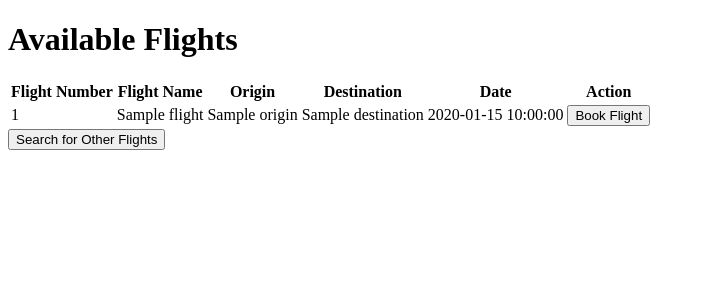
After one commit to vaitheeshwarij14/AI_Flight_booking, a Flask app: template stay_with_AI/templates/flight_details.html in a window 1280 px wide. The commit adds this page. Shown: the top 300 px of the page, without its empty margins (0-705 px from the left). Run offline with Flask 3, Linux system fonts and the light colour scheme; the template is opened without the code that fills it: most values are stand-ins (such as "Sample title", 1, 10 or a date in 2020).

Commit message:
details listed book now done

```diff
--- a/stay_with_AI/app.py
+++ b/stay_with_AI/app.py
@@ -1,12 +1,35 @@
-from flask import Flask, render_template, request, redirect, url_for, flash, session
-import sqlite3  # Make sure to import sqlite3
+from flask import Flask, render_template, request, redirect, url_for, flash, session, jsonify
+import sqlite3  # Importing sqlite3
+import requests
+import json
 
 app = Flask(__name__)
 app.secret_key = 'supersecretkey'
 
+FLIGHT_API_URL = 'https://19f1ebba-6edd-4769-a073-c18e12532cd1.mock.pstmn.io/flights'
+
 def get_db():
     conn = sqlite3.connect('users.db')
     return conn
+
+# Ensure that the 'bookings' table exists
+def create_tables():
+    conn = get_db()
+    cursor = conn.cursor()
+    cursor.execute('''
+        CREATE TABLE IF NOT EXISTS bookings (
+            id INTEGER PRIMARY KEY AUTOINCREMENT,
+            user_id INTEGER,
+            flight_number TEXT,
+            flight_name TEXT,
+            origin TEXT,
+            destination TEXT,
+            date TEXT,
+            FOREIGN KEY (user_id) REFERENCES users(id)
+        )
+    ''')
+    conn.commit()
+    conn.close()
 
 @app.route('/', methods=['GET', 'POST'])
 def login():
@@ -53,5 +76,95 @@ def logout():
     session.pop('user', None)
     return redirect(url_for('login'))
 
+@app.route('/fetch_flights', methods=['POST'])
+def fetch_flights():
+    data = request.json
+    origin = data.get('origin')
+    destination = data.get('destination')
+
+    # Debugging: Print origin and destination
+    print(f"Origin: {origin}, Destination: {destination}")
+
+    # Fetch flights from Mockaroo API
+    response = requests.get(FLIGHT_API_URL)
+
+    # Debugging: Print the status code and response
+    print(f"API Status Code: {response.status_code}")
+    if response.status_code == 200:
+        flights = response.json()
+        # Debugging: Print received flight data
+        print("Flight Data from API:", flights)
+
+        # Filter flights based on origin and destination
+        filtered_flights = [flight for flight in flights if flight['origin'].lower() == origin.lower() and flight['destination'].lower() == destination.lower()]
+
+        # Debugging: Print filtered flights
+        print("Filtered Flights:", filtered_flights)
+
+        # Return filtered flights if available, else return empty list
+        return jsonify({'flights': filtered_flights})
+    else:
+        return jsonify({'error': 'Error fetching flight details'}), 500
+
+# Booking route: Stores the booking into the database
+@app.route('/book_flight', methods=['POST'])
+def book_flight():
+    if 'user' not in session:
+        return redirect(url_for('login'))
+
+    flight_data = request.json
+
+    # Get user ID from the database
+    conn = get_db()
+    cursor = conn.cursor()
+    cursor.execute("SELECT id FROM users WHERE email=? OR username=?", (session['user'], session['user']))
+    user_id = cursor.fetchone()[0]
+
+    # Insert booking into the database
+    cursor.execute('''
+        INSERT INTO bookings (user_id, flight_number, flight_name, origin, destination, date)
+        VALUES (?, ?, ?, ?, ?, ?)
+    ''', (
+        user_id,
+        flight_data['flight_number'],
+        flight_data['flight_name'],
+        flight_data['origin'],
+        flight_data['destination'],
+        flight_data['date']
+    ))
+
+    conn.commit()
+    booking_id = cursor.lastrowid
+    conn.close()
+
+    # Redirect to confirmation page with booking ID
+    return jsonify({'booking_id': booking_id})
+
+# Booking confirmation route
+@app.route('/booking_confirmation/<int:booking_id>')
+def booking_confirmation(booking_id):
+    if 'user' not in session:
+        return redirect(url_for('login'))
+
+    # Fetch booking details from the database
+    conn = get_db()
+    cursor = conn.cursor()
+    cursor.execute('''
+        SELECT b.flight_number, b.flight_name, b.origin, b.destination, b.date, u.username
+        FROM bookings b
+        JOIN users u ON b.user_id = u.id
+        WHERE b.id = ?
+    ''', (booking_id,))
+    booking = cursor.fetchone()
+    conn.close()
+
+    if not booking:
+        flash("Invalid booking ID.")
+        return redirect(url_for('index'))
+
+    # Pass booking details to the confirmation template
+    return render_template('booking_confirmation.html', booking=booking)
+
 if __name__ == '__main__':
+    create_tables()  # Ensure tables are created when the app starts
     app.run(debug=True)
--- /dev/null
+++ b/stay_with_AI/templates/flight_details.html
@@ -0,0 +1,51 @@
+<!DOCTYPE html>
+<html lang="en">
+<head>
+    <meta charset="UTF-8">
+    <meta name="viewport" content="width=device-width, initial-scale=1.0">
+    <title>Flight Details</title>
+</head>
+<body>
+    <h1>Available Flights</h1>
+    <table>
+        <tr>
+            <th>Flight Number</th>
+            <th>Flight Name</th>
+            <th>Origin</th>
+            <th>Destination</th>
+            <th>Date</th>
+            <th>Action</th>
+        </tr>
+        {% for flight in flights %}
+        <tr>
+            <td>{{ flight.flight_number }}</td>
+            <td>{{ flight.flight_name }}</td>
+            <td>{{ flight.origin }}</td>
+            <td>{{ flight.destination }}</td>
+            <td>{{ flight.date }}</td>
+            <td>
+                <button onclick="bookFlight('{{ flight.flight_number }}', '{{ flight.flight_name }}', '{{ flight.origin }}', '{{ flight.destination }}', '{{ flight.date }}')">Book Flight</button>
+            </td>
+        </tr>
+        {% endfor %}
+    </table>
+    <button onclick="window.history.back();">Search for Other Flights</button>
+
+    <script>
+        function bookFlight(flight_number, flight_name, origin, destination, date) {
+            $.ajax({
+                url: '/book_flight',
+                method: 'POST',
+                contentType: 'application/json',
+                data: JSON.stringify({ flight_number: flight_number, flight_name: flight_name, origin: origin, destination: destination, date: date }),
+                success: function(response) {
+                    window.location.href = '/booking_confirmation/' + response.booking_id;
+                },
+                error: function(error) {
+                    alert("Error booking flight: " + error.responseJSON.error);
+                }
+            });
+        }
+    </script>
+</body>
+</html>
```
Also changed, not shown: stay_with_AI/create_db.py (+33 -12 lines), stay_with_AI/templates/booking_confirmation.html (added, +18 -0 lines), stay_with_AI/templates/booking_history.html (added, +32 -0 lines), stay_with_AI/templates/index.html (+80 -2 lines), stay_with_AI/templates/login.html (+9 -0 lines), stay_with_AI/templates/register.html (+47 -0 lines), stay_with_AI/users.db.
